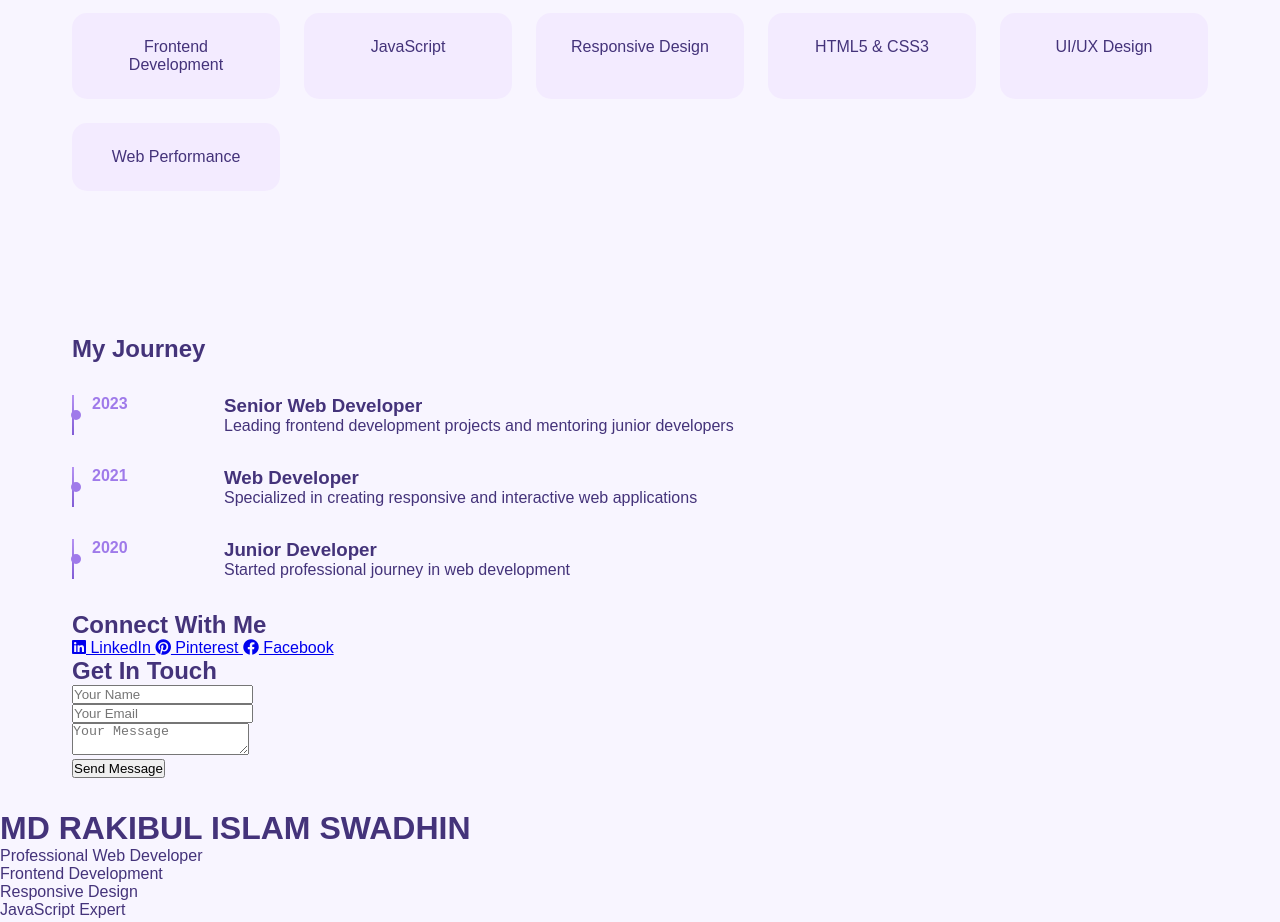
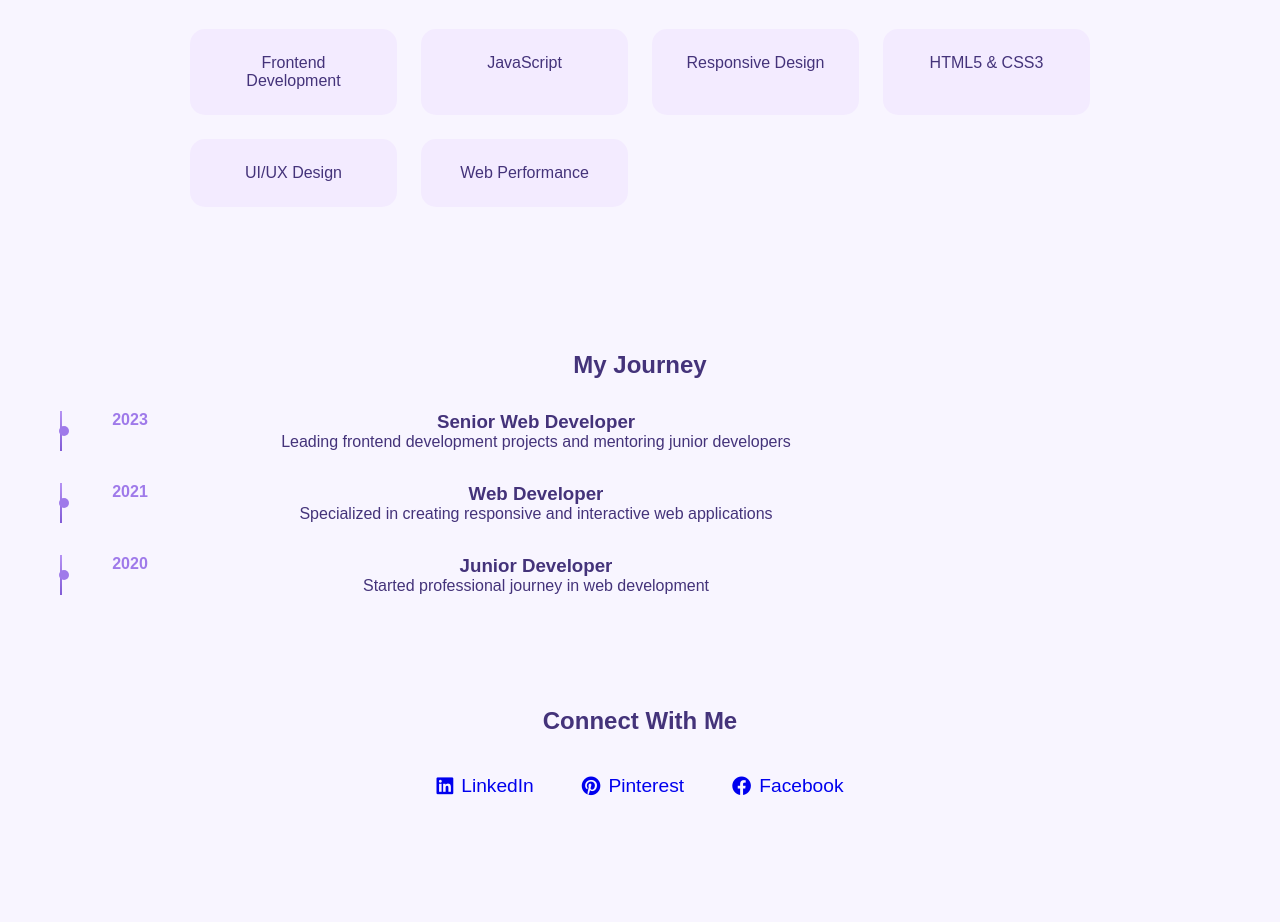
Before and after one commit to devloperswadhin/PORTFOLIO, a plain HTML site: page index.html in a window 1280 px wide. Shown: the part 885-1807 px from the top of the page. Drawn offline with Linux system fonts and the light colour scheme.

Commit message:
Update style.css

```diff
--- a/style.css
+++ b/style.css
@@ -33,10 +33,78 @@ body {
     overflow-x: hidden;
 }
 
+/* Add these styles to center all sections */
 .container {
     max-width: 1200px;
     margin: 0 auto;
-    padding: 2rem;
+    padding: 0 20px;
+}
+
+section {
+    text-align: center;
+    margin: 3rem auto;
+}
+
+.profile-section {
+    display: flex;
+    flex-direction: column;
+    align-items: center;
+    justify-content: center;
+}
+
+.skills-grid {
+    display: grid;
+    grid-template-columns: repeat(auto-fit, minmax(250px, 1fr));
+    gap: 1.5rem;
+    max-width: 900px;
+    margin: 0 auto;
+}
+
+.timeline {
+    max-width: 800px;
+    margin: 0 auto;
+}
+
+.social-links {
+    max-width: 600px;
+    margin: 0 auto;
+}
+
+.social-grid {
+    display: flex;
+    justify-content: center;
+    gap: 2rem;
+    margin-top: 1.5rem;
+}
+
+.contact-section {
+    max-width: 600px;
+    margin: 0 auto;
+}
+
+.contact-form {
+    display: flex;
+    flex-direction: column;
+    gap: 1rem;
+    max-width: 100%;
+}
+
+.form-group {
+    width: 100%;
+}
+
+.form-group input,
+.form-group textarea {
+    width: 100%;
+    padding: 0.8rem;
+    border-radius: 4px;
+    border: 1px solid #ccc;
+}
+
+.btn.primary {
+    width: 200px;
+    margin: 0 auto;
+    padding: 0.8rem 1.5rem;
 }
 
 /* Theme Toggle */
@@ -427,251 +495,6 @@ body {
     margin-bottom: 2rem;
     position: relative;
     padding-left: 20px;
-}
-
-.timeline-item:before {
-    content: '';
-    position: absolute;
-    left: 0;
-    top: 0;
-    height: 100%;
-    width: 2px;
-    background: var(--gradient-1);
-}
-
-.year {
-    font-weight: bold;
-    color: var(--secondary-color);
-    position: relative;
-}
-
-.year:before {
-    content: '';
-    position: absolute;
-    left: -21px;
-    top: 50%;
-    width: 10px;
-    height: 10px;
-    border-radius: 50%;
-    background: var(--secondary-color);
-    transform: translateY(-50%);
-}
-
-/* Dark Mode Effects */
-[data-theme="dark"] .skill-card:hover {
-    box-shadow: 0 0 20px var(--glow-color);
-}
-
-[data-theme="dark"] h1,
-[data-theme="dark"] h2,
-[data-theme="dark"] h3 {
-    text-shadow: 0 0 15px var(--secondary-color);
-}
-
-/* Timeline */
-.timeline {
-    position: relative;
-    margin: 2rem 0;
-}
-
-.timeline-item {
-    display: grid;
-    grid-template-columns: 100px 1fr;
-    gap: 2rem;
-    margin-bottom: 2rem;
-}
-
-/* Dark Mode Glow Effect */
-[data-theme="dark"] h1,
-[data-theme="dark"] h2,
-[data-theme="dark"] h3 {
-    text-shadow: 0 0 10px var(--text-color);
-}
-
-/* Solar System Animation Container */
-.solar-system {
-    position: fixed;
-    top: 0;
-    left: 0;
-    width: 100%;
-    height: 100%;
-    z-index: -1;
-    opacity: 0;
-    transition: opacity 0.3s ease;
-}
-
-[data-theme="dark"] .solar-system {
-    opacity: 1;
-}
-
-/* Responsive Design */
-@media (max-width: 768px) {
-    .container {
-        padding: 1rem;
-    }
-
-    .timeline-item {
-        grid-template-columns: 1fr;
-        gap: 1rem;
-    }
-
-    .profile-image {
-        width: 150px;
-        height: 150px;
-    }
-
-    .skills-grid {
-        grid-template-columns: repeat(auto-fit, minmax(150px, 1fr));
-    }
-}
-
-/* Add new sunrise animation keyframes */
-@keyframes sunrise {
-    0% {
-        transform: translateY(100%) scale(1.5);
-        background: linear-gradient(to top, #ff7e5f, #feb47b);
-        opacity: 0;
-    }
-    50% {
-        transform: translateY(50%) scale(1.2);
-        background: linear-gradient(to top, #feb47b, #ffdb7d);
-        opacity: 0.8;
-    }
-    100% {
-        transform: translateY(0) scale(1);
-        background: linear-gradient(to top, #ffdb7d, #f8f5ff);
-        opacity: 0.2;
-    }
-}
-
-/* Add sun element styles */
-.sun-container {
-    position: fixed;
-    top: 0;
-    left: 0;
-    width: 100%;
-    height: 100%;
-    z-index: -1;
-    opacity: 0;
-    transition: opacity 0.3s ease;
-    pointer-events: none;
-}
-
-.sun {
-    position: absolute;
-    bottom: -50%;
-    left: 50%;
-    transform: translateX(-50%);
-    width: 200px;
-    height: 200px;
-    border-radius: 50%;
-    background: linear-gradient(to top, #ffdb7d, #f8f5ff);
-    box-shadow: 0 0 60px rgba(255, 219, 125, 0.6);
-}
-
-/* Show sun in light mode */
-body:not([data-theme="dark"]) .sun-container {
-    opacity: 1;
-}
-
-body:not([data-theme="dark"]) .sun {
-    animation: sunrise 2s cubic-bezier(0.4, 0, 0.2, 1) forwards;
-}
-
-/* Adjust existing solar system visibility */
-body {
-    transition: all 0.6s cubic-bezier(0.4, 0, 0.2, 1);
-}
-
-/* Enhanced profile section */
-.profile-section {
-    animation: fadeInUp 0.8s ease-out;
-}
-
-.profile-image {
-    width: 200px;
-    height: 200px;
-    margin: 0 auto 2rem;
-    border-radius: 50%;
-    overflow: hidden;
-    border: none;
-    position: relative;
-    background: var(--gradient-1);
-    padding: 4px;
-}
-
-.profile-image img {
-    border-radius: 50%;
-    width: 100%;
-    height: 100%;
-    object-fit: cover;
-}
-
-/* Section Spacing */
-.about-section,
-.skills-section {
-    margin-bottom: 6rem;
-    padding: 3rem 0;
-}
-
-/* Skills Grid */
-.skills-grid {
-    display: grid;
-    grid-template-columns: repeat(auto-fit, minmax(200px, 1fr));
-    gap: 1.5rem;
-    margin-top: 2rem;
-}
-
-.skill-card {
-    background: var(--card-background);
-    padding: 1.5rem;
-    border-radius: 15px;
-    text-align: center;
-    transition: all 0.3s ease;
-    border: 1px solid transparent;
-    position: relative;
-    overflow: hidden;
-    animation: fadeInUp 0.8s ease-out;
-    animation-delay: calc(0.1s * var(--i, 1));
-    animation-fill-mode: both;
-}
-
-.skill-card:before {
-    content: '';
-    position: absolute;
-    top: 0;
-    left: 0;
-    width: 100%;
-    height: 100%;
-    background: var(--gradient-2);
-    opacity: 0;
-    transition: opacity 0.3s ease;
-    z-index: -1;
-}
-
-.skill-card:hover {
-    transform: translateY(-5px);
-    border-color: var(--secondary-color);
-    color: var(--background-color);
-}
-
-.skill-card:hover:before {
-    opacity: 1;
-}
-
-/* Timeline */
-.timeline {
-    position: relative;
-    margin: 2rem 0;
-}
-
-.timeline-item {
-    display: grid;
-    grid-template-columns: 100px 1fr;
-    gap: 2rem;
-    margin-bottom: 2rem;
-    position: relative;
-    padding-left: 20px;
     animation: fadeInUp 0.8s ease-out;
     animation-delay: calc(0.1s * var(--i, 1));
     animation-fill-mode: both;
@@ -899,3 +722,54 @@ body {
         margin-left: 0;
     }
 }
+
+/* Add these styles for proper section spacing */
+.social-links,
+.contact-section {
+    margin-top: 5rem;
+    margin-bottom: 5rem;
+    padding: 2rem 0;
+}
+
+.social-links h2,
+.contact-section h2 {
+    margin-bottom: 2.5rem;
+}
+
+.social-grid {
+    display: flex;
+    justify-content: center;
+    gap: 3rem;
+    margin-top: 2rem;
+}
+
+.social-link {
+    display: flex;
+    align-items: center;
+    gap: 0.5rem;
+    font-size: 1.2rem;
+    text-decoration: none;
+    transition: transform 0.3s ease;
+}
+
+.social-link:hover {
+    transform: translateY(-3px);
+}
+
+.contact-form {
+    max-width: 600px;
+    margin: 0 auto;
+}
+
+.form-group {
+    margin-bottom: 1.5rem;
+}
+
+.form-group input,
+.form-group textarea {
+    margin-top: 0.5rem;
+}
+
+.form-group textarea {
+    min-height: 150px;
+}
```
